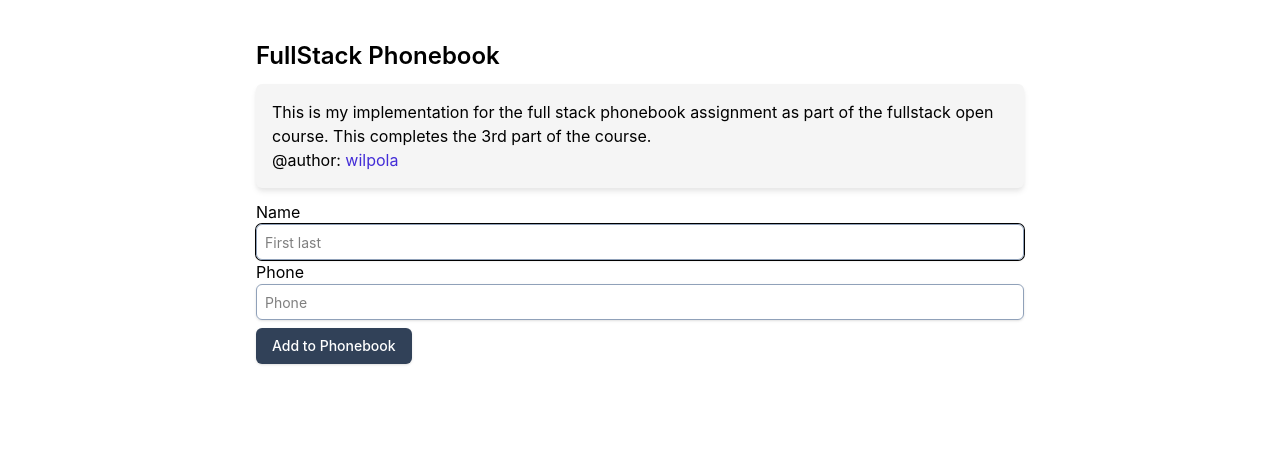
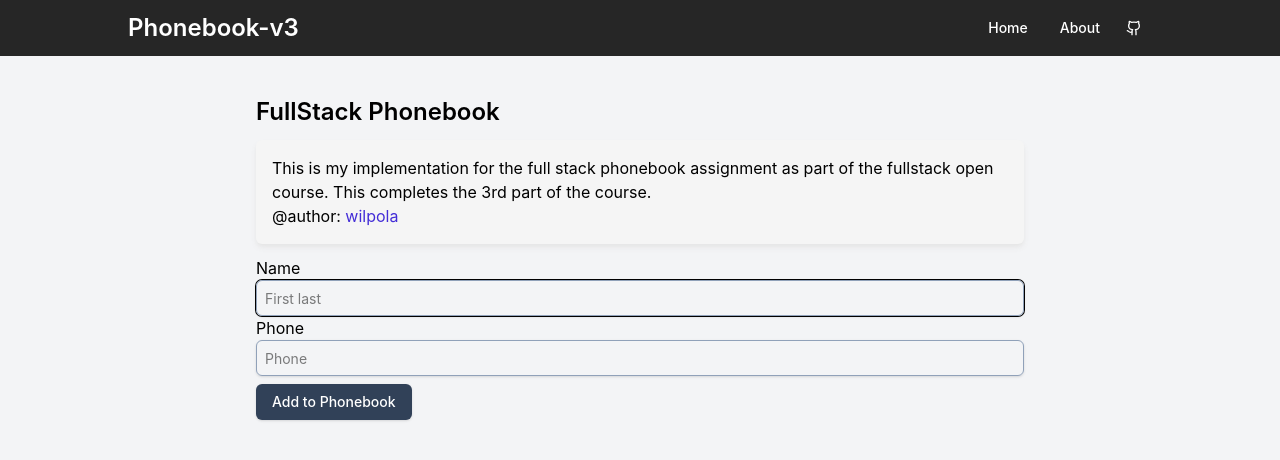
Before and after one commit to wilpola/Mooc2024, a React (Vite) app in the folder part-3/phonebook-3/phonebook-3/: page /part-3/phonebook in a window 1280 px wide. Shown: the top 460 px of the page. Built offline with nearby package versions, Linux system fonts and the light colour scheme; no server answers.

Commit message:
Add new layout

```diff
--- a/part-3/phonebook-3/phonebook-3/src/Layout.tsx
+++ b/part-3/phonebook-3/phonebook-3/src/Layout.tsx
@@ -1,12 +1,52 @@
 import React from "react";
 import { Outlet } from "react-router-dom";
 import { Toaster } from "@/components/ui/sonner";
+import { Button } from "./components/ui/button";
+import { NavLink as Link } from "react-router-dom";
+import { Github } from "lucide-react";
 
 const Layout: React.FC = () => {
   return (
     <>
+      <div className="w-full bg-gray-100 h-screen">
+        <header className="h-14 bg-neutral-800 text-white ">
+          <div className="max-w-screen-lg mx-auto w-[95%] flex items-center justify-between h-full">
+            <h1 className="text-2xl font-semibold">Phonebook-v3</h1>
+            <div className="flex items-center">
+              <Button
+                variant="ghost"
+                className=" hover:bg-neutral-700 text-white hover:text-white"
+                asChild
+              >
+                <Link to="/">Home</Link>
+              </Button>
+              <Button
+                variant="ghost"
+                className=" hover:bg-neutral-700 text-white hover:text-white"
+                asChild
+              >
+                <Link to="/about">About</Link>
+              </Button>
+              <Button
+                variant="ghost"
+                className=" hover:bg-neutral-700 text-white hover:text-white"
+                size={"icon"}
+                onClick={() =>
+                  window.open(
+                    "https://github.com/wilpola/Mooc2024/tree/main/part-3"
+                  )
+                }
+              >
+                <Github />
+              </Button>
+            </div>
+          </div>
+        </header>
+        <main className="h-[calc(100vh-56px)] overflow-y-scroll">
+          <Outlet />
+        </main>
+      </div>
       <Toaster />
-      <Outlet />
     </>
   );
 };
```
